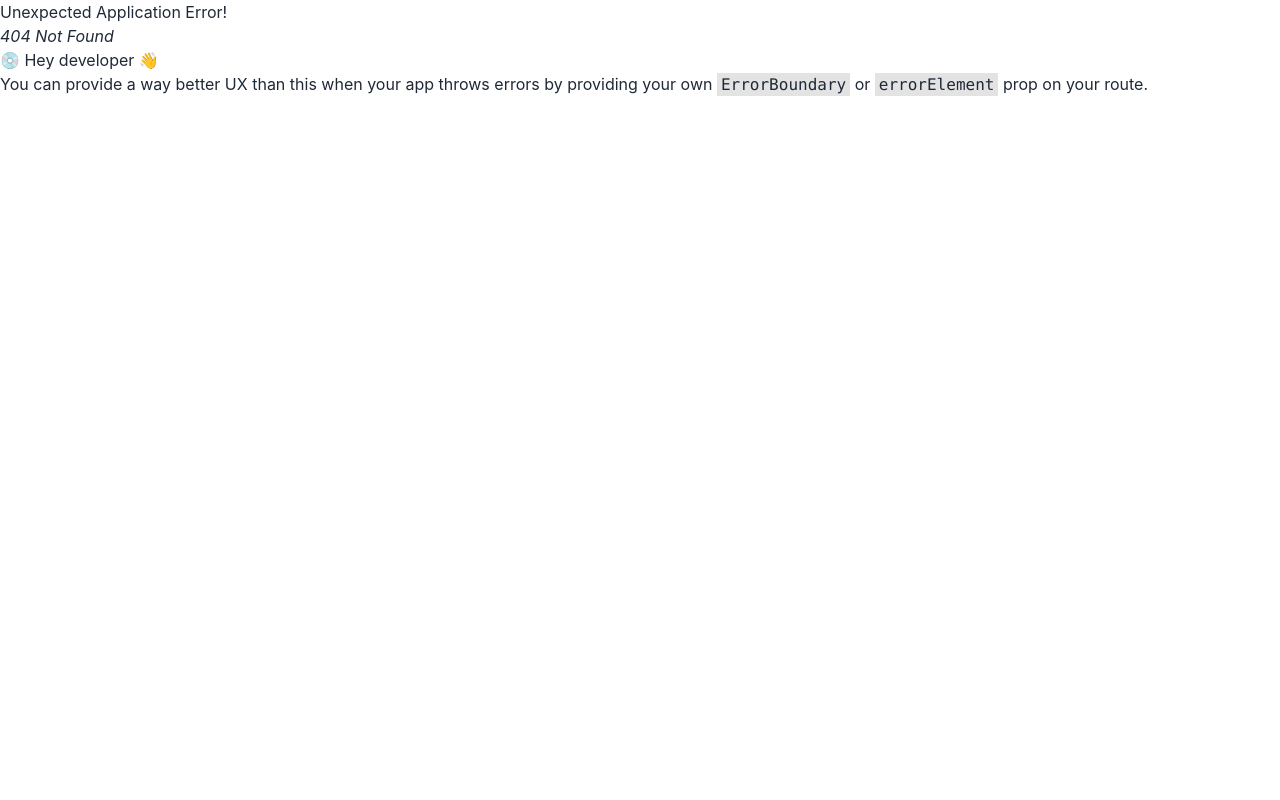
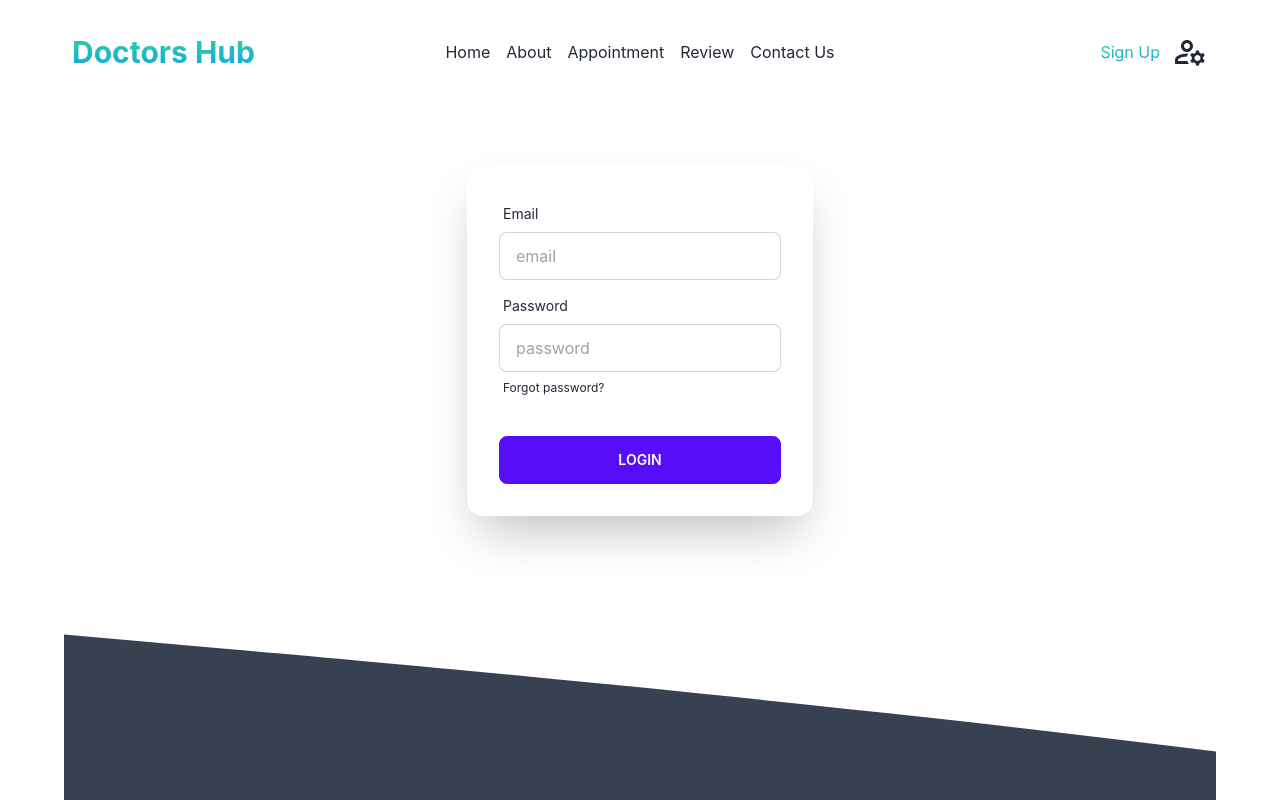
Before and after one commit to ahm-fahim/doctors-hub, a React (Create React App) app in the folder doctor-hub-client/: page /signup in a window 1280 px wide. Before the commit this address had no page. Shown: the top 800 px of the page. Built offline with nearby package versions, Linux system fonts and the light colour scheme; what tailwindcss-gradient would draw is missing.

Commit message:
some talwind class changes

```diff
--- a/doctor-hub-client/src/Pages/Home/HeroSection/Address/Address.js
+++ b/doctor-hub-client/src/Pages/Home/HeroSection/Address/Address.js
@@ -30,7 +30,7 @@
 
 const Address = () => {
     return (
-        <div className="md:grid grid-cols-3 gap-12 mt-16 mb-16 text-white">
+        <div className="md:grid grid-cols-3 gap-12 my-16 text-white">
             {locationData.map((info) => (
                <AddressCard key={info.id} info={info}/>
             ))}
--- a/doctor-hub-client/src/Pages/Home/HeroSection/Hero/Hero.js
+++ b/doctor-hub-client/src/Pages/Home/HeroSection/Hero/Hero.js
@@ -3,7 +3,7 @@
 
 const Hero = () => {
     return (
-        <div className="hero min-h-96 mt-16 mb-16">
+        <div className="hero min-h-96 my-16">
             <div className="hero-content flex-col lg:flex-row-reverse">
                 <img
                     src={cover}
--- a/doctor-hub-client/src/Pages/Home/ServiceSection/Service/Service.js
+++ b/doctor-hub-client/src/Pages/Home/ServiceSection/Service/Service.js
@@ -3,8 +3,8 @@
 
 const Service = () => {
     return (
-        <div className="mt-16 mb-16">
-            <div className="text-center mt-16 mb-16">
+        <div className="my-16">
+            <div className="text-center my-14">
                 <h1 className="text-lg font-bold text-gradient">OUR SERVICES</h1>
                 <h1 className="text-2xl font-bold">Services We Provide</h1>
             </div>
--- /dev/null
+++ b/doctor-hub-client/src/Pages/SignUp/SignIn/SignIn.js
@@ -0,0 +1,11 @@
+import React from 'react';
+
+const SignIn = () => {
+    return (
+        <div>
+
+        </div>
+    );
+};
+
+export default SignIn;
--- /dev/null
+++ b/doctor-hub-client/src/Pages/SignUp/SignUp/SignUp.js
@@ -0,0 +1,47 @@
+import React from "react";
+
+const SignUp = () => {
+    return (
+        <div className="hero my-16">
+            <div className="hero-content flex-col lg:flex-row-reverse">
+                <div className="card flex-shrink-0 w-full max-w-sm shadow-2xl bg-base-100">
+                    <div className="card-body">
+                        <div className="form-control">
+                            <label className="label">
+                                <span className="label-text">Email</span>
+                            </label>
+                            <input
+                                type="text"
+                                placeholder="email"
+                                className="input input-bordered"
+                            />
+                        </div>
+                        <div className="form-control">
+                            <label className="label">
+                                <span className="label-text">Password</span>
+                            </label>
+                            <input
+                                type="text"
+                                placeholder="password"
+                                className="input input-bordered"
+                            />
+                            <label className="label">
+                                <a
+                                    href="#"
+                                    className="label-text-alt link link-hover"
+                                >
+                                    Forgot password?
+                                </a>
+                            </label>
+                        </div>
+                        <div className="form-control mt-6">
+                            <button className="btn btn-primary">Login</button>
+                        </div>
+                    </div>
+                </div>
+            </div>
+        </div>
+    );
+};
+
+export default SignUp;
--- a/doctor-hub-client/src/Router/Router/Router.js
+++ b/doctor-hub-client/src/Router/Router/Router.js
@@ -2,6 +2,7 @@
 import MainLayouts from "../../Layouts/MainLayouts/MainLayouts";
 import Home from "../../Pages/Home/Home/Home";
 import Appointment from "../../Pages/Appointment/Appointment/Appointment";
+import SignUp from "../../Pages/SignUp/SignUp/SignUp";
 
 export const router = createBrowserRouter([
     {
@@ -16,6 +17,10 @@
                 path: "/appointment",
                 element: <Appointment />,
             },
+            {
+                path: "/signup",
+                element: <SignUp />,
+            },
         ],
     },
 ]);
--- a/doctor-hub-client/src/SharedComponents/Header/Header.js
+++ b/doctor-hub-client/src/SharedComponents/Header/Header.js
@@ -61,7 +61,7 @@
                 </ul>
             </div>
             <div className="navbar-end">
-                <Link to="/" className="text-gradient">
+                <Link to="/signup" className="text-gradient">
                     Sign Up
                 </Link>
                 <MdOutlineManageAccounts className=" ml-3 text-4xl font-bold text-gradient" />
```
